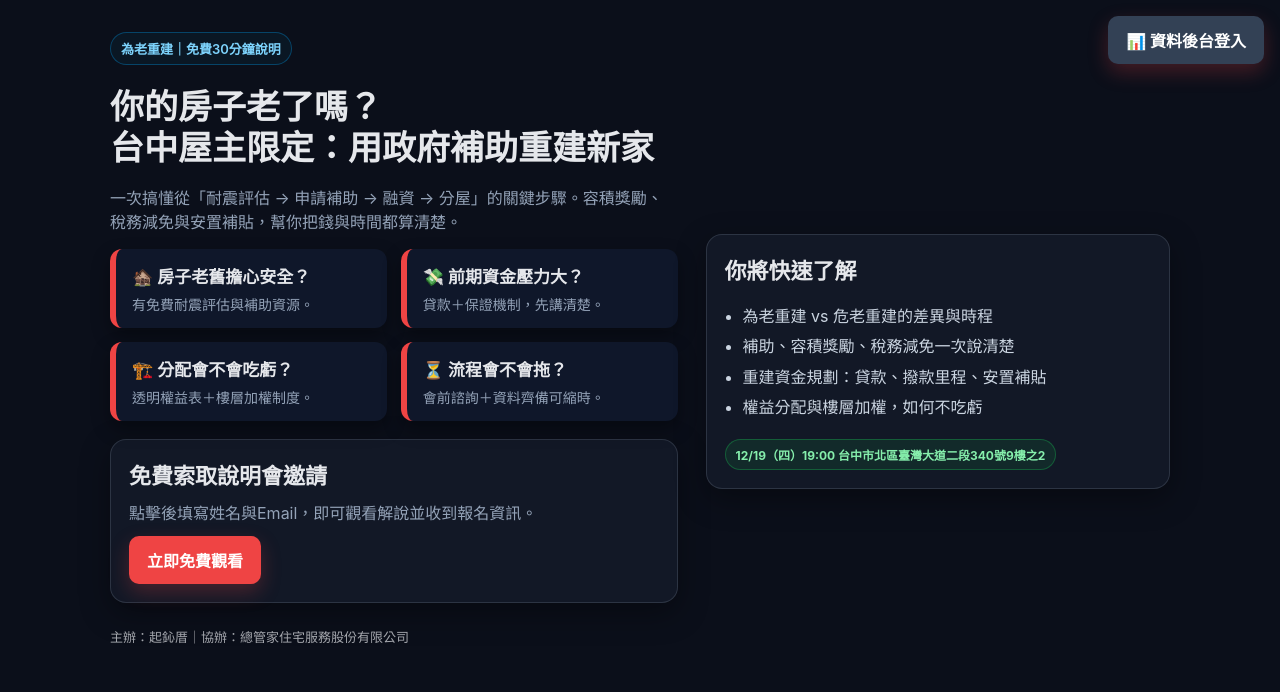
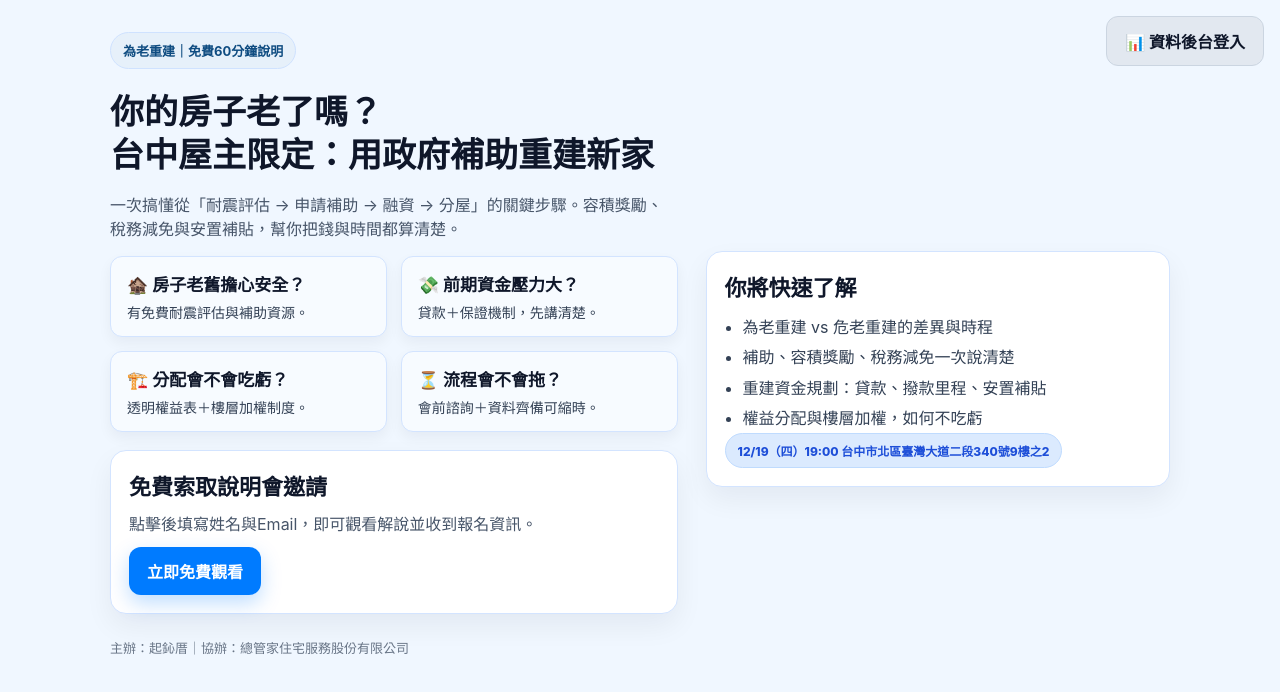
Before and after one commit to srkhome/rehouse, a plain HTML site: page index.html in a window 1280 px wide. Drawn offline with Linux system fonts and the light colour scheme.

Commit message:
Add files via upload

```diff
--- a/index.html
+++ b/index.html
@@ -1,47 +1,49 @@
-
-<!doctype html>
-<html lang="zh-Hant">
-<head>
-<meta charset="utf-8" />
-<meta name="viewport" content="width=device-width, initial-scale=1" />
-<title>為老重建免費說明會 | 名單收集</title>
-
+<!doctype html><html lang='zh-Hant'><head><meta charset='utf-8' /><meta name='viewport' content='width=device-width, initial-scale=1' /><title>為老重建免費說明會 | 名單收集</title>
 <style>
-  :root { --bg:#0b0f1a; --card:#121826; --muted:#94a3b8; --brand:#ef4444; --brand2:#22c55e; --text:#e5e7eb; }
-  *{box-sizing:border-box} html,body{margin:0;padding:0;font-family:-apple-system,BlinkMacSystemFont,"Segoe UI",Roboto,Helvetica,Arial; color:var(--text); background:var(--bg);}
+  :root {
+    --bg:#f0f7ff;
+    --card:#ffffff;
+    --border:#d3e4ff;
+    --text:#0f172a;
+    --muted:#475569;
+    --brand:#007bff;
+    --brand2:#00bcd4;
+    --accent:#ff4d4f;
+  }
+  *{box-sizing:border-box}
+  html,body{margin:0;padding:0;font-family:-apple-system,BlinkMacSystemFont,"Segoe UI",Roboto,Helvetica,Arial; color:var(--text); background:var(--bg);}
   a{color:inherit;text-decoration:none}
   .container{max-width:1100px;margin:0 auto;padding:20px}
   .topbar{display:flex;justify-content:space-between;align-items:center;padding:12px 0}
-  .btn{display:inline-block;padding:12px 18px;border-radius:10px;background:var(--brand);color:white;font-weight:700;border:none;cursor:pointer;box-shadow:0 8px 20px rgba(239,68,68,.25)}
-  .btn.secondary{background:#334155}
-  .btn.green{background:var(--brand2);box-shadow:0 8px 20px rgba(34,197,94,.25)}
+  .btn{display:inline-block;padding:12px 18px;border-radius:12px;background:var(--brand);color:white;font-weight:700;border:none;cursor:pointer;box-shadow:0 8px 20px rgba(0,123,255,.25)}
+  .btn.secondary{background:#e2e8f0;color:#0f172a;box-shadow:none;border:1px solid #cbd5e1}
+  .btn.green{background:var(--brand2);box-shadow:0 8px 20px rgba(0,188,212,.25)}
   .hero{display:grid;grid-template-columns:1.1fr .9fr;gap:28px;align-items:center}
-  .card{background:var(--card);border-radius:16px;padding:18px;border:1px solid rgba(148,163,184,.2);box-shadow:0 10px 30px rgba(0,0,0,.35)}
-  .pill{display:inline-flex;gap:8px;align-items:center;padding:6px 10px;border-radius:999px;background:#0ea5e90d;border:1px solid #0284c76b;color:#7dd3fc;font-weight:600;font-size:13px}
-  h1{font-size:34px;line-height:1.2;margin:10px 0 8px}
+  .card{background:var(--card);border-radius:16px;padding:18px;border:1px solid var(--border);box-shadow:0 12px 28px rgba(15,23,42,.06)}
+  .pill{display:inline-flex;gap:8px;align-items:center;padding:8px 12px;border-radius:999px;background:#e6f0fa;border:1px solid #cfe2ff;color:#0f4c81;font-weight:700;font-size:13px}
+  h1{font-size:34px;line-height:1.25;margin:10px 0 8px}
   h2{font-size:22px;margin:0 0 10px}
   p{color:var(--muted);font-size:16px}
   .grid4{display:grid;grid-template-columns:repeat(2,1fr);gap:14px}
-  .qcard{background:#0f172a;border-left:6px solid #ef4444;border-radius:12px;padding:14px 16px;box-shadow:0 8px 18px rgba(0,0,0,.35)}
+  .qcard{background:#f7fbff;border-left:6px solid var(--accent);border-radius:12px;padding:14px 16px;box-shadow:0 6px 14px rgba(15,23,42,.05);border:1px solid var(--border)}
   .qcard h3{margin:0 0 6px;font-size:17px}
-  .qcard p{margin:0;font-size:14px}
+  .qcard p{margin:0;font-size:14px;color:#334155}
   .field{display:flex;flex-direction:column;gap:6px;margin:10px 0}
-  input{padding:12px;border-radius:10px;border:1px solid #334155;background:#0b1020;color:white}
-  label{font-weight:600;color:#cbd5e1}
-  .footer{opacity:.7;font-size:13px;margin-top:24px}
+  input,select{padding:12px;border-radius:10px;border:1px solid #cbd5e1;background:#ffffff;color:#0f172a}
+  label{font-weight:700;color:#0f172a}
+  .footer{opacity:.8;font-size:13px;margin-top:24px;color:#475569}
   .admin-link{position:fixed;right:16px;top:16px;z-index:50}
-  iframe{width:100%;height:320px;border:0;border-radius:14px}
+  iframe{width:100%;height:320px;border:0;border-radius:14px;box-shadow:0 10px 24px rgba(15,23,42,.08)}
   .event{display:grid;grid-template-columns:1fr 1fr;gap:14px}
-  .badge{display:inline-block;background:#16a34a22;color:#86efac;border:1px solid #16a34a6b;padding:6px 10px;border-radius:999px;font-weight:700;font-size:12px}
+  .badge{display:inline-block;background:#dbeafe;color:#1d4ed8;border:1px solid #bfdbfe;padding:8px 12px;border-radius:999px;font-weight:800;font-size:12px}
+  ul{margin:0}
   @media (max-width:900px){ .hero{grid-template-columns:1fr} .grid4{grid-template-columns:1fr} .event{grid-template-columns:1fr} }
 </style>
-
-</head>
-<body>
+</head><body>
 <a class="btn secondary admin-link" href="admin.html">📊 資料後台登入</a>
 <div class="container">
   <div class="topbar">
-    <div class="pill">為老重建｜免費30分鐘說明</div>
+    <div class="pill">為老重建｜免費60分鐘說明</div>
   </div>
 
   <section class="hero">
@@ -67,7 +69,7 @@
 
     <div class="card">
       <h2>你將快速了解</h2>
-      <ul style="line-height:1.9;color:#cbd5e1;padding-left:18px">
+      <ul style="line-height:1.9;color:#334155;padding-left:18px">
         <li>為老重建 vs 危老重建的差異與時程</li>
         <li>補助、容積獎勵、稅務減免一次說清楚</li>
         <li>重建資金規劃：貸款、撥款里程、安置補貼</li>
@@ -77,5 +79,4 @@
     </div>
   </section>
 </div>
-</body>
-</html>
+</body></html>
```
Also changed, not shown: admin.html (+40 -39 lines), form.html (+32 -32 lines), thanks.html (+30 -29 lines).
